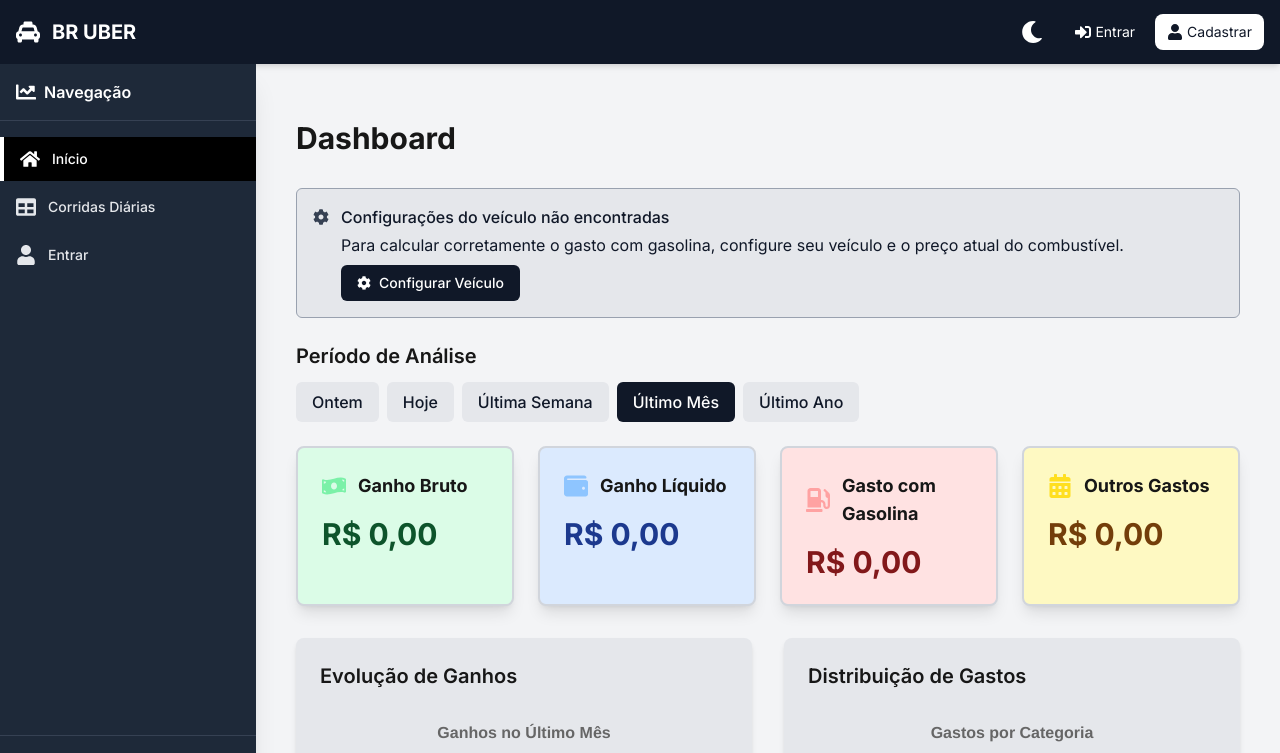
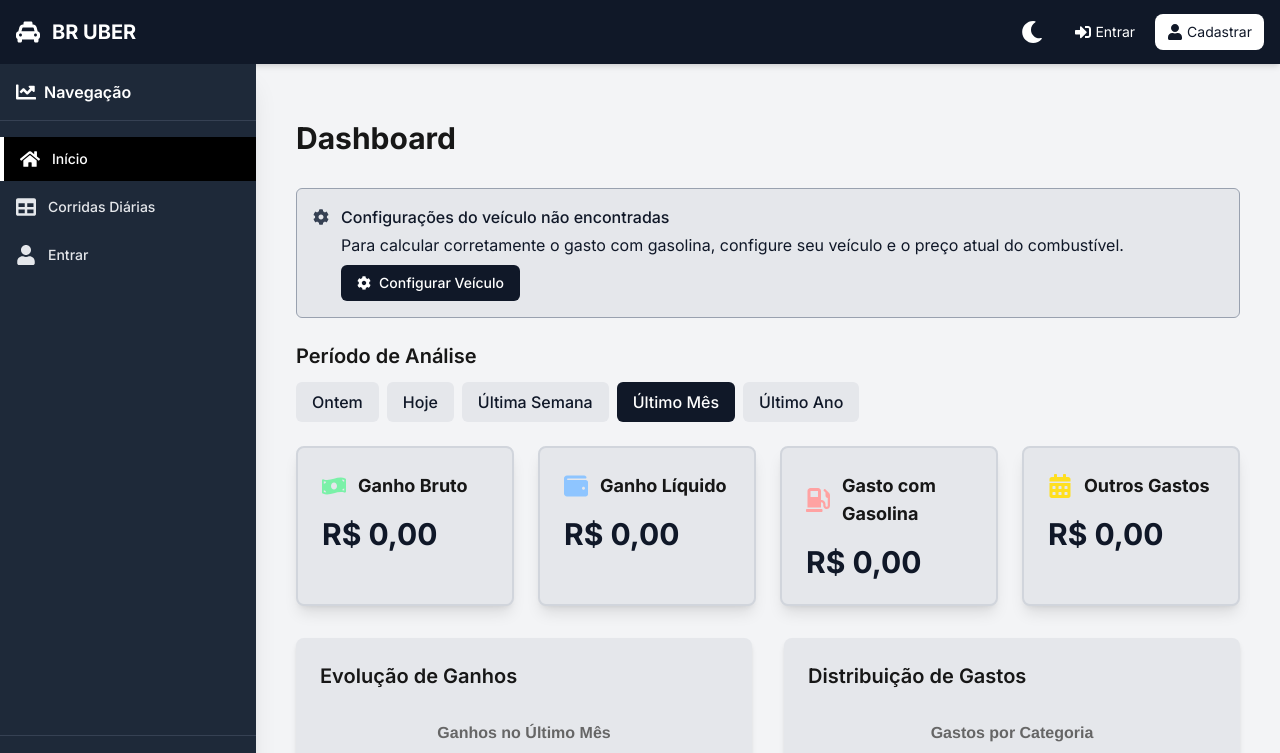
Before and after one commit to Brunoreis57/ubertrackerbr, a Next.js app: page / in a window 1280 px wide. Shown: the top 753 px of the page. Built offline with nearby package versions, Linux system fonts and the light colour scheme.

Commit message:
Padronizado todos os cards para usar a cor cinza padrão

```diff
--- a/app/components/Card.tsx
+++ b/app/components/Card.tsx
@@ -17,9 +17,9 @@ const Card = ({
   corFundo,
   corTexto,
 }: CardProps) => {
-  // Usar as cores personalizadas se fornecidas, caso contrário usar os padrões
-  const bgColorClass = corFundo || "bg-gray-200 dark:bg-gray-900";
-  const textColorClass = corTexto || "text-gray-900 dark:text-white";
+  // Ignorar as cores personalizadas e usar sempre o padrão (cinza)
+  const bgColorClass = "bg-gray-200 dark:bg-gray-900";
+  const textColorClass = "text-gray-900 dark:text-white";
 
   return (
     <div className={`${bgColorClass} rounded-lg shadow-lg p-4 sm:p-6 transition-all duration-300 hover:shadow-xl border-2 border-gray-300 dark:border-gray-800`}>
--- a/app/components/MobileNavCards.tsx
+++ b/app/components/MobileNavCards.tsx
@@ -15,24 +15,24 @@ const MobileNavCards = () => {
 
   // Links básicos (para todos os usuários)
   const linksBasicos = [
-    { href: '/', label: 'Início', icon: <FaHome size={24} className="text-blue-300" />, cor: 'bg-blue-100 dark:bg-blue-900/30', texto: 'text-blue-900 dark:text-blue-100' },
-    { href: '/corridas-diarias', label: 'Corridas', icon: <FaTable size={24} className="text-green-300" />, cor: 'bg-green-100 dark:bg-green-900/30', texto: 'text-green-900 dark:text-green-100' },
+    { href: '/', label: 'Início', icon: <FaHome size={24} />, cor: 'bg-gray-200 dark:bg-gray-900' },
+    { href: '/corridas-diarias', label: 'Corridas', icon: <FaTable size={24} />, cor: 'bg-gray-200 dark:bg-gray-900' },
   ];
 
   // Links para usuários autenticados
   const linksAutenticados = [
-    { href: '/adicionar-corrida', label: 'Nova Corrida', icon: <FaPlus size={24} className="text-purple-300" />, cor: 'bg-purple-100 dark:bg-purple-900/30', texto: 'text-purple-900 dark:text-purple-100' },
-    { href: '/relatorios', label: 'Relatórios', icon: <FaChartLine size={24} className="text-yellow-300" />, cor: 'bg-yellow-100 dark:bg-yellow-900/30', texto: 'text-yellow-900 dark:text-yellow-100' },
-    { href: '/calculadora', label: 'Calculadora', icon: <FaCalculator size={24} className="text-red-300" />, cor: 'bg-red-100 dark:bg-red-900/30', texto: 'text-red-900 dark:text-red-100' },
-    { href: '/backup', label: 'Backup', icon: <FaDatabase size={24} className="text-indigo-300" />, cor: 'bg-indigo-100 dark:bg-indigo-900/30', texto: 'text-indigo-900 dark:text-indigo-100' },
-    { href: '/recuperar-contas', label: 'Recuperar', icon: <FaLifeRing size={24} className="text-teal-300" />, cor: 'bg-teal-100 dark:bg-teal-900/30', texto: 'text-teal-900 dark:text-teal-100' },
-    { href: '/configuracoes', label: 'Configurações', icon: <FaCog size={24} className="text-gray-300" />, cor: 'bg-gray-100 dark:bg-gray-800/50', texto: 'text-gray-900 dark:text-gray-100' },
+    { href: '/adicionar-corrida', label: 'Nova Corrida', icon: <FaPlus size={24} />, cor: 'bg-gray-200 dark:bg-gray-900' },
+    { href: '/relatorios', label: 'Relatórios', icon: <FaChartLine size={24} />, cor: 'bg-gray-200 dark:bg-gray-900' },
+    { href: '/calculadora', label: 'Calculadora', icon: <FaCalculator size={24} />, cor: 'bg-gray-200 dark:bg-gray-900' },
+    { href: '/backup', label: 'Backup', icon: <FaDatabase size={24} />, cor: 'bg-gray-200 dark:bg-gray-900' },
+    { href: '/recuperar-contas', label: 'Recuperar', icon: <FaLifeRing size={24} />, cor: 'bg-gray-200 dark:bg-gray-900' },
+    { href: '/configuracoes', label: 'Configurações', icon: <FaCog size={24} />, cor: 'bg-gray-200 dark:bg-gray-900' },
   ];
 
   // Link de login/perfil
   const linkPerfil = usuarioLogado
-    ? { href: '/perfil', label: 'Meu Perfil', icon: <FaUser size={24} className="text-pink-300" />, cor: 'bg-pink-100 dark:bg-pink-900/30', texto: 'text-pink-900 dark:text-pink-100' }
-    : { href: '/login', label: 'Entrar', icon: <FaUser size={24} className="text-pink-300" />, cor: 'bg-pink-100 dark:bg-pink-900/30', texto: 'text-pink-900 dark:text-pink-100' };
+    ? { href: '/perfil', label: 'Meu Perfil', icon: <FaUser size={24} />, cor: 'bg-gray-200 dark:bg-gray-900' }
+    : { href: '/login', label: 'Entrar', icon: <FaUser size={24} />, cor: 'bg-gray-200 dark:bg-gray-900' };
 
   // Combinação de links com base no status de autenticação
   const links = usuarioLogado
@@ -45,10 +45,10 @@ const MobileNavCards = () => {
         <Link
           key={link.href}
           href={link.href}
-          className={`${link.cor} p-4 rounded-lg shadow-md flex flex-col items-center justify-center text-center transition-transform hover:scale-105`}
+          className={`${link.cor} p-4 rounded-lg shadow-md flex flex-col items-center justify-center text-center transition-transform hover:scale-105 text-gray-900 dark:text-white`}
         >
           <div className="mb-2">{link.icon}</div>
-          <span className={`font-medium ${link.texto}`}>{link.label}</span>
+          <span className="font-medium">{link.label}</span>
         </Link>
       ))}
     </div>
--- a/app/page.tsx
+++ b/app/page.tsx
@@ -215,29 +215,29 @@ export default function Home() {
           titulo="Ganho Bruto"
           valor={formatarDinheiro(resumo.ganhoBruto)}
           icone={<FaMoneyBillWave size={24} className="text-green-300" />}
-          corFundo="bg-green-100 dark:bg-green-900/30"
-          corTexto="text-green-900 dark:text-green-100"
+          corFundo=""
+          corTexto=""
         />
         <Card
           titulo="Ganho Líquido"
           valor={formatarDinheiro(resumo.ganhoLiquido)}
           icone={<FaWallet size={24} className="text-blue-300" />}
-          corFundo="bg-blue-100 dark:bg-blue-900/30"
-          corTexto="text-blue-900 dark:text-blue-100"
+          corFundo=""
+          corTexto=""
         />
         <Card
           titulo="Gasto com Gasolina"
           valor={formatarDinheiro(resumo.gastoGasolina)}
           icone={<FaGasPump size={24} className="text-red-300" />}
-          corFundo="bg-red-100 dark:bg-red-900/30"
-          corTexto="text-red-900 dark:text-red-100"
+          corFundo=""
+          corTexto=""
         />
         <Card
           titulo="Outros Gastos"
           valor={formatarDinheiro(resumo.outrosGastos)}
           icone={<FaCalendarAlt size={24} className="text-yellow-300" />}
-          corFundo="bg-yellow-100 dark:bg-yellow-900/30"
-          corTexto="text-yellow-900 dark:text-yellow-100"
+          corFundo=""
+          corTexto=""
         />
       </div>
 
--- a/app/relatorios/page.tsx
+++ b/app/relatorios/page.tsx
@@ -121,38 +121,17 @@ const RelatoriosPage = () => {
     descricao: string,
     corFundo: string
   ) => {
-    // Determinar cores com base no título (mesma convenção do dashboard)
-    let bgColor = '';
-    let textColor = '';
-
-    if (titulo.includes('Viagens')) {
-      bgColor = 'bg-blue-100 dark:bg-blue-900/30';
-      textColor = 'text-blue-900 dark:text-blue-100';
-    } else if (titulo.includes('Quilômetros')) {
-      bgColor = 'bg-green-100 dark:bg-green-900/30';
-      textColor = 'text-green-900 dark:text-green-100';
-    } else if (titulo.includes('Ganho Bruto')) {
-      bgColor = 'bg-green-100 dark:bg-green-900/30';
-      textColor = 'text-green-900 dark:text-green-100';
-    } else if (titulo.includes('Gasto com Gasolina')) {
-      bgColor = 'bg-red-100 dark:bg-red-900/30';
-      textColor = 'text-red-900 dark:text-red-100';
-    } else {
-      // Cor padrão para outros títulos
-      bgColor = 'bg-yellow-100 dark:bg-yellow-900/30';
-      textColor = 'text-yellow-900 dark:text-yellow-100';
-    }
-
+    // Usar cor padrão cinza para todos os cards
     return (
-      <div className={`${bgColor} rounded-lg shadow-md p-4 flex flex-col`}>
+      <div className="bg-gray-200 dark:bg-gray-900 rounded-lg shadow-md p-4 flex flex-col">
         <div className="flex items-center mb-2">
           <div className="mr-3 text-gray-900 dark:text-white">
             {icone}
           </div>
-          <h3 className={`text-lg font-semibold ${textColor}`}>{titulo}</h3>
+          <h3 className="text-lg font-semibold text-gray-900 dark:text-white">{titulo}</h3>
         </div>
-        <div className={`text-3xl font-bold ${textColor} mb-2`}>{valor}</div>
-        <p className={`text-sm ${textColor} opacity-80`}>{descricao}</p>
+        <div className="text-3xl font-bold text-gray-900 dark:text-white mb-2">{valor}</div>
+        <p className="text-sm text-gray-800 dark:text-gray-200">{descricao}</p>
       </div>
     );
   };
```
